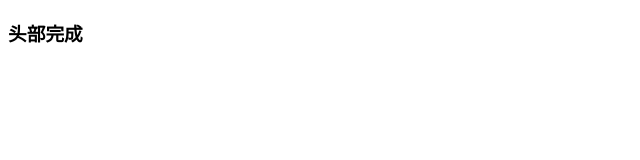
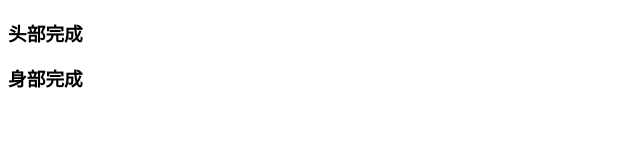
Before and after one commit to zhaoxinglong/chenggong, a plain HTML site: page index.html in a window 1280 px wide. Shown: the whole page, without its empty margins (0-640 px from the left). Drawn offline with Linux system fonts and the light colour scheme.

Commit message:
身部完成

```diff
--- a/index.html
+++ b/index.html
@@ -8,6 +8,7 @@
 
 <body>
     <h3>头部完成</h3>
+    <h3>身部完成</h3>
 </body>
 
 </html>
```
